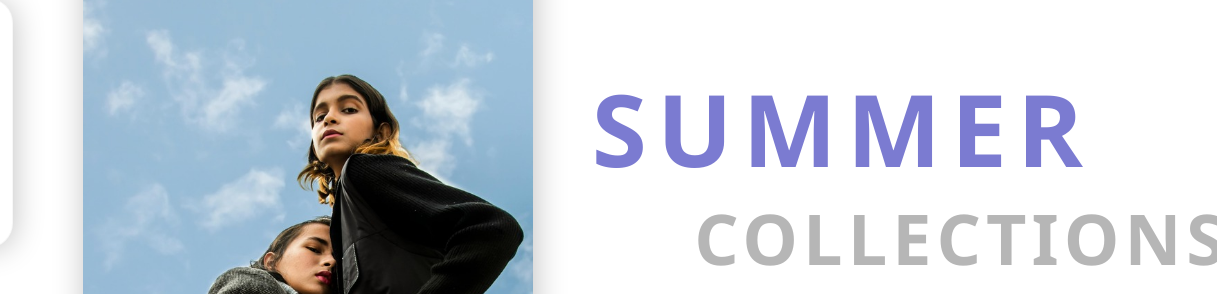
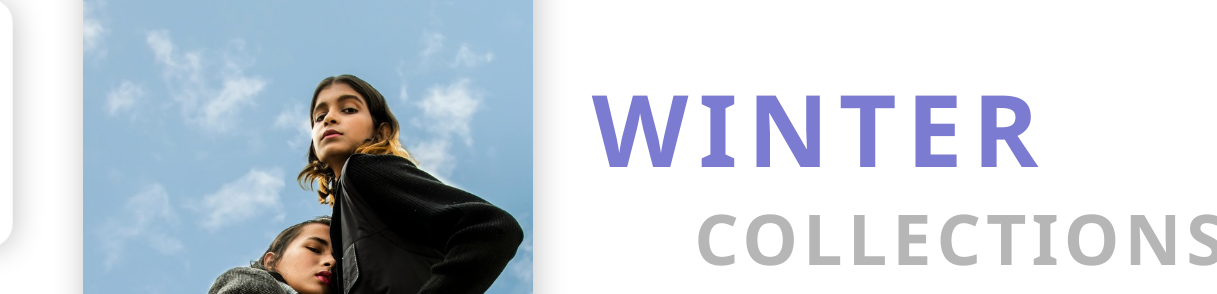
Before and after one commit to ZakariaZack98/lebaas-homepage, a plain HTML site: page index.html in a window 1280 px wide. Shown: the part 242-536 px from the top of the page, 63-1280 px from the left. Drawn offline with Linux system fonts and the light colour scheme.

Commit message:
banner-correction

```diff
--- a/index.html
+++ b/index.html
@@ -23,7 +23,7 @@
                 <img src="pexels-harsh-kushwaha-804217-1721558(1).jpg" alt="banner picture">
             </div>
             <div class="text">
-                <span class="lg">SUMMER</span> <br> <span class="sm">COLLECTIONS <br> <span class="sm2">ARE HERE</span> </span><br>
+                <span class="lg">WINTER</span> <br> <span class="sm">COLLECTIONS <br> <span class="sm2">ARE HERE</span> </span><br>
                 <button class="btn">
                         Buy Now
                 </button>
```
